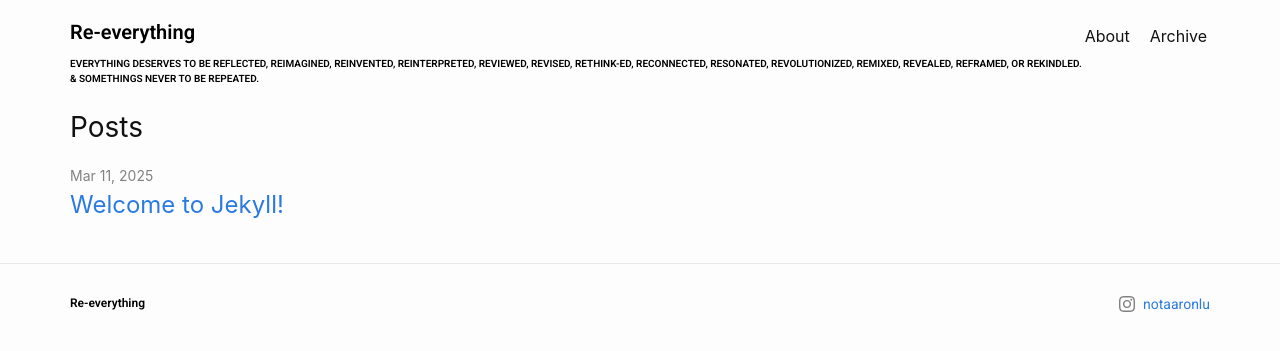
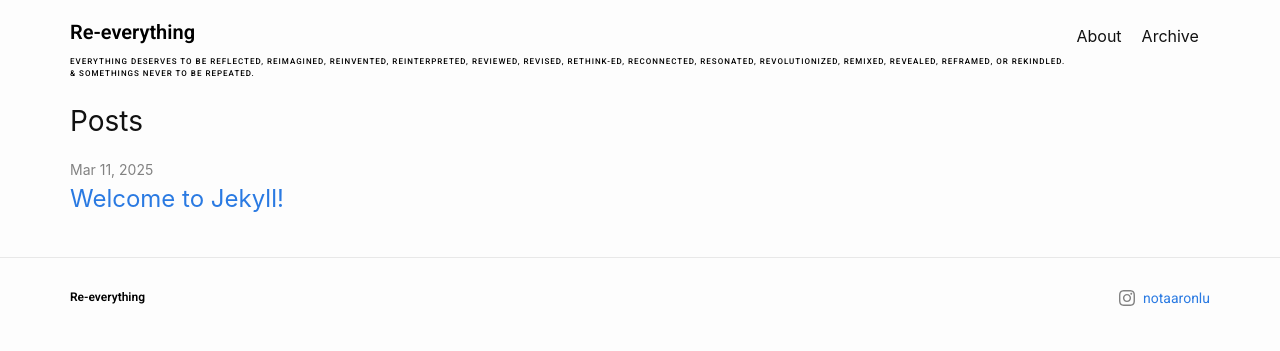
Before and after one commit to re-everything/re-everything.github.io, a Jekyll site: the page built from index.markdown, in a window 1280 px wide. Shown: the top 351 px of the page. Built offline with Jekyll 4.4.1, drawn with Linux system fonts in a browser that asks for light colours.

Commit message:
Update subtitle font

```diff
--- a/_sass/minima/_layout.scss
+++ b/_sass/minima/_layout.scss
@@ -59,12 +59,12 @@
 
 .site-subtitle {
   font-family: "Roboto", "Helvetica Neue", Helvetica, Arial, sans-serif;
-  font-size: 10px; // Increase this value to make the font larger
+  font-size: 8px; /* Keep the font size as is or adjust as needed */
   color: #000000;
   margin-top: 0;
   text-transform: uppercase;
-  letter-spacing: 0px;
-  font-weight: 600;
+  letter-spacing: 1px; /* Increase spacing between letters */
+  font-weight: 500/* Make the font thinner */
 }
 
 .site-nav {
```
Also changed, not shown: 3 other files.
